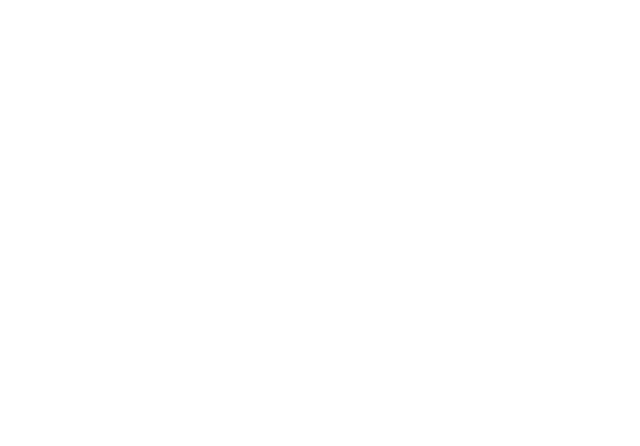
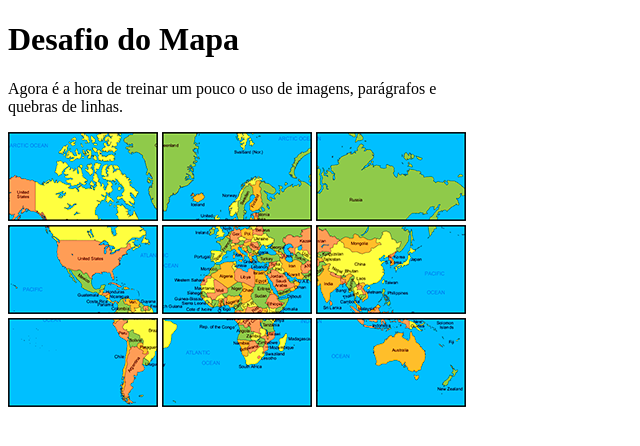
Before and after one commit to Camilacafo/html-css, a plain HTML site: page desafios/d003/index.html in a window 1280 px wide. Shown: the whole page, without its empty margins (0-640 px from the left). Drawn offline with Linux system fonts and the light colour scheme.

Commit message:
Atualizações

```diff
--- a/desafios/d003/index.html
+++ b/desafios/d003/index.html
@@ -3,9 +3,26 @@
 <head>
     <meta charset="UTF-8">
     <meta name="viewport" content="width=device-width, initial-scale=1.0">
-    <title>Document</title>
+    <link rel="shortcut icon" href="imagens/favicon.ico" type="image/x-icon">
+    <title>Mapa Mundi</title>
 </head>
 <body>
 
+        <strong>
+            <h1>Desafio do Mapa</h1>
+        </strong>
+
+
+    <p>Agora é a hora de treinar um pouco o uso de imagens, parágrafos e <br> quebras de linhas.</p>
+
+    <img src="imagens/mapa03.png" alt="mapa mundi">
+    <img src="imagens/mapa07.png" alt="mapa mundi">
+    <img src="imagens/mapa05.png" alt="mapa mundi"> <br>
+    <img src="imagens/mapa09.png" alt="mapa mundi">
+    <img src="imagens/mapa01.png" alt="mapa mundi">
+    <img src="imagens/mapa08.png" alt="mapa mundi"> <br>
+    <img src="imagens/mapa06.png" alt="mapa mundi">
+    <img src="imagens/mapa02.png" alt="mapa mundi">
+    <img src="imagens/mapa04.png" alt="mapa mundi">
 </body>
 </html>
```
Also changed, not shown: desafios/d004/index.html (+2 -1 lines), desafios/d005/index.html (+7 -0 lines), desafios/d003/imagens/favicon.ico (added), desafios/d004/imagem/favicon.ico (added), desafios/d005/imagens/favicon.ico (added), desafios/d006/imagem/favicon.ico (added), desafios/d007/imagens/favicon.ico (added), desafios/d008/imagem/favicon.ico (added), desafios/d009/imagens/favicon.ico (added).
